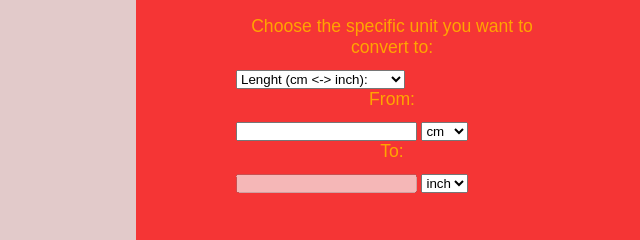
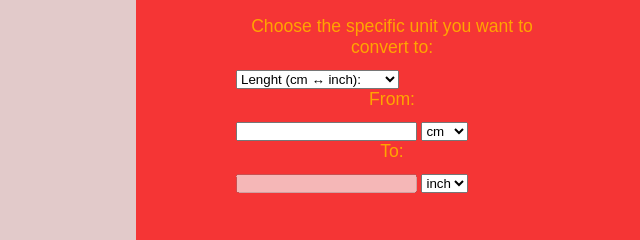
Before and after one commit to Madiha-Mubeen/calculator-hub, a plain HTML site: page Unit Converter/unit.html in a window 1280 px wide. Shown: the part 229-469 px from the top of the page, 248-888 px from the left. Drawn offline with Linux system fonts and the light colour scheme; a web font is replaced by a local one.

Commit message:
changes typo ↔

```diff
--- a/Unit Converter/unit.html
+++ b/Unit Converter/unit.html
@@ -23,9 +23,9 @@
 
             <label for="category">Choose the specific unit you want to convert to:</label>
             <select id="category" onchange="updateUnits()">
-                <option value="length">Lenght (cm <-> inch):</option>
-                <option value="weight">Weight (kg <-> lbs):</option>
-                <option value="temperature">Temperature (°C <-> °F):</option>
+                <option value="length">Lenght (cm ↔ inch):</option>
+                <option value="weight">Weight (kg ↔ lbs):</option>
+                <option value="temperature">Temperature (°C ↔ °F):</option>
             </select>
 
             <br>
```
